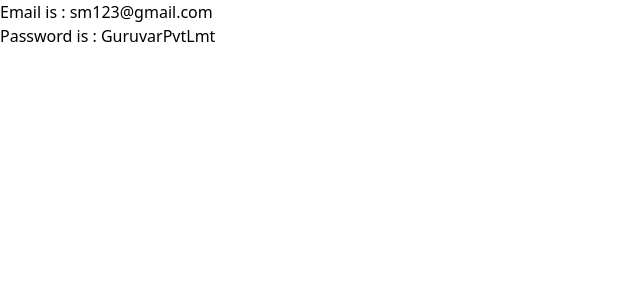
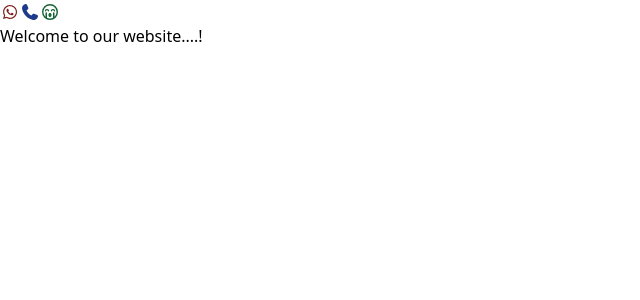
Before and after one commit to Suhani190803/React-firstweb, a React (Create React App) app: page / in a window 1280 px wide. Shown: the top 300 px of the page, without its empty margins (0-640 px from the left). Built offline with nearby package versions, Linux system fonts and the light colour scheme.

Commit message:
Add Font Awesome in React

```diff
--- a/package.json
+++ b/package.json
@@ -3,6 +3,11 @@
   "version": "0.1.0",
   "private": true,
   "dependencies": {
+    "@fortawesome/fontawesome-svg-core": "^7.1.0",
+    "@fortawesome/free-brands-svg-icons": "^7.1.0",
+    "@fortawesome/free-regular-svg-icons": "^7.1.0",
+    "@fortawesome/free-solid-svg-icons": "^7.1.0",
+    "@fortawesome/react-fontawesome": "^3.1.1",
     "@testing-library/dom": "^10.4.1",
     "@testing-library/jest-dom": "^6.9.1",
     "@testing-library/react": "^16.3.0",
--- a/src/App.js
+++ b/src/App.js
@@ -1,34 +1,19 @@
 import logo from './logo.svg';
 import './App.css';
-import Header from './Header';
-import Footer from './Footer';
+import { FontAwesomeIcon } from '@fortawesome/react-fontawesome';
+import { faWhatsapp } from '@fortawesome/free-brands-svg-icons';
+import { faPhone } from '@fortawesome/free-solid-svg-icons';
+import { faSadCry } from '@fortawesome/free-regular-svg-icons/faSadCry';
+
 
 function App() {
-   const headerInfo ={
-      email : "sm123@gmail.com",
-      password : "345667",
-      city : "Bhopal"
-
-   }
   return (
     <div className="App">
-
-         <Header  headerInfo ={headerInfo} cname ="GuruvarPvtLmt"/>
-
-
-         {/* <h1 className="text-3xl font-bold underline">
-          Hello world!
-        </h1> */}
-
-
-
-
-
-          {/* <Footer/> */}
-         </div>
-
-
-
+     <FontAwesomeIcon icon={faWhatsapp} className='text-red-900'/>
+     <FontAwesomeIcon icon={faPhone} className='text-blue-900'/>
+     <FontAwesomeIcon icon={faSadCry} className='text-green-800'/>
+     <h1>Welcome to our  website....!</h1>
+    </div>
   );
 }
 
--- a/src/Header.jsx
+++ b/src/Header.jsx
@@ -1,9 +1,11 @@
-function Header({headerInfo,cname}){
+function Header({headerInfo,cname,children}){
     // const {headerInfo,cname}=props
     return(
         <div>
-            <h3>Email is : {headerInfo.email}</h3>
-            <h4>Password is : {cname}</h4>
+            {children}
+            {/* <h3>Email is : {headerInfo.email}</h3> */}
+            {/* <h4>Password is : {cname}</h4> */}
+            <h3>Header Part</h3>
         </div>
     )
 }
--- /dev/null
+++ b/src/pwhome.jsx
@@ -0,0 +1,9 @@
+function PWhome(){
+    return(
+        <div className="bg-slate-950">
+            {/* navbar goes here */}
+
+
+        </div>
+    )
+}
```
Also changed, not shown: 1 other file (tests, documents, lock files or other folders).
